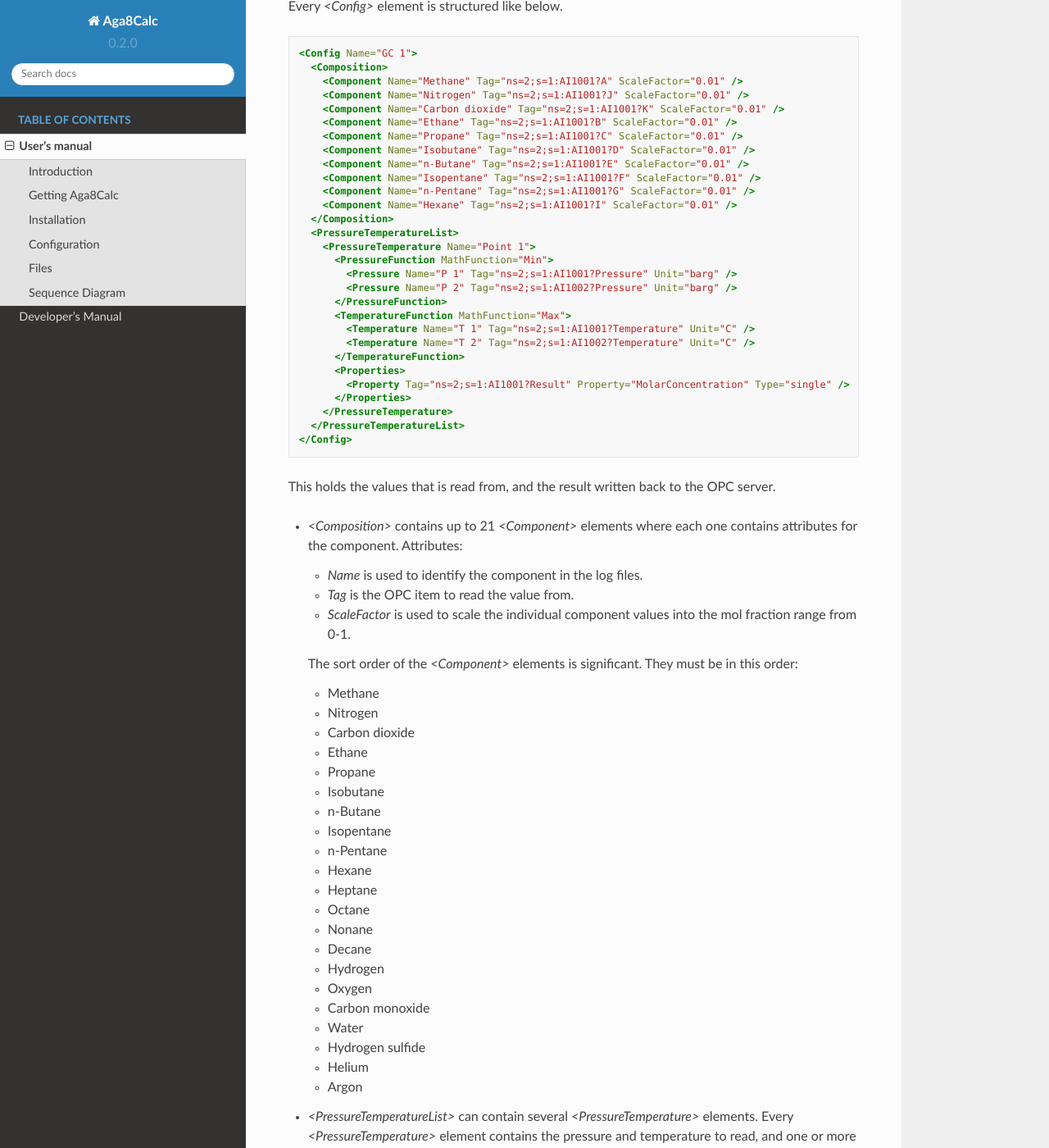
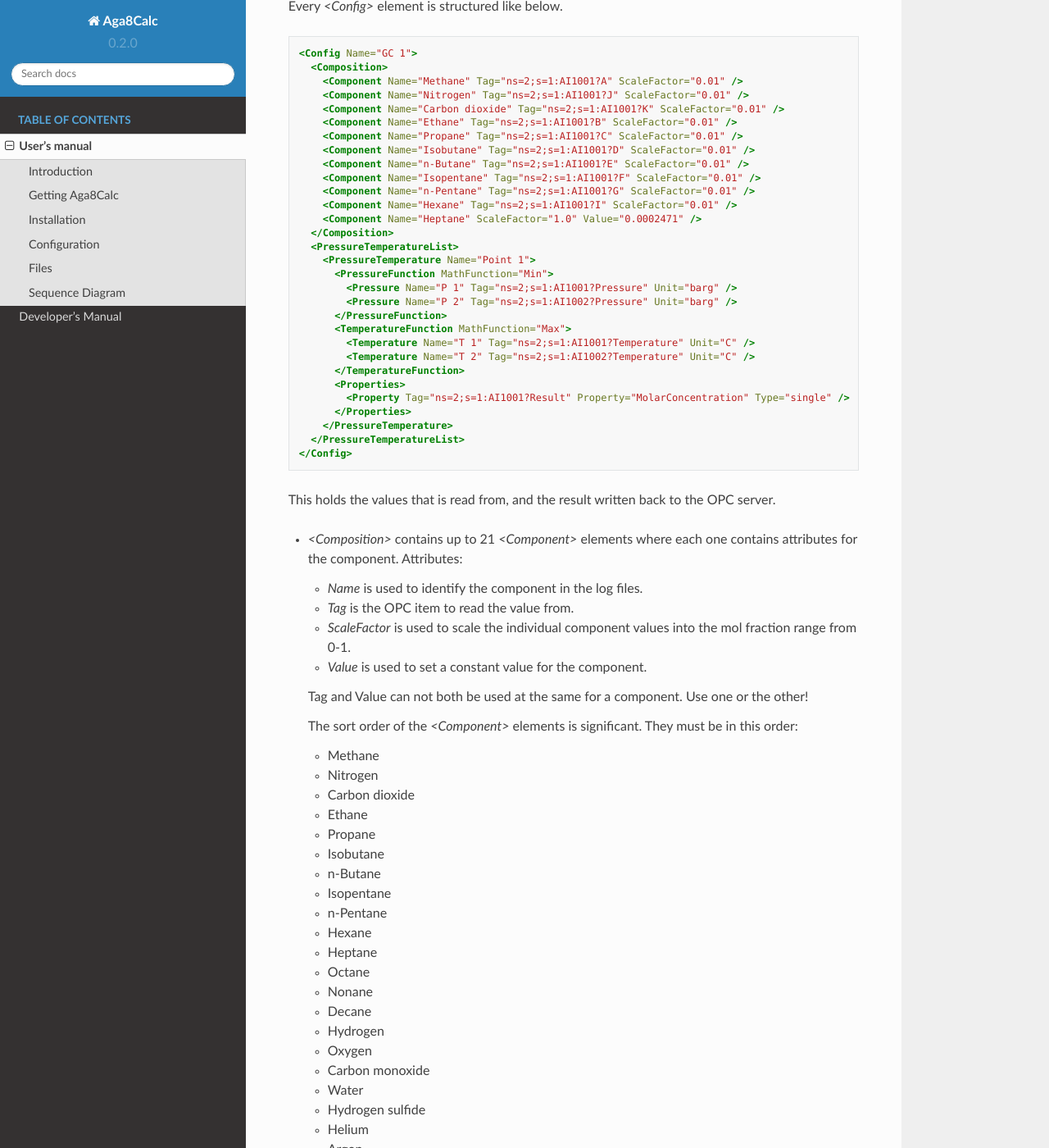
Before and after one commit to equinor/Aga8Calc, a Sphinx documentation site: the page built from docs/usermanual.rst, in a window 1280 px wide and 1400 px high, scrolled down 3320 px. Shown: the whole window at 82% size. Built offline with Sphinx 7.4.7 and the Read the Docs theme 2.0.0, drawn with Linux system fonts in a browser that asks for light colours; some of the changed text lies outside the part shown.

Commit message:
Update doc

```diff
--- a/docs/usermanual.rst
+++ b/docs/usermanual.rst
@@ -185,6 +185,7 @@ Every `<Config>` element is structured like below.
         <Component Name="Isopentane" Tag="ns=2;s=1:AI1001?F" ScaleFactor="0.01" />
         <Component Name="n-Pentane" Tag="ns=2;s=1:AI1001?G" ScaleFactor="0.01" />
         <Component Name="Hexane" Tag="ns=2;s=1:AI1001?I" ScaleFactor="0.01" />
+        <Component Name="Heptane" ScaleFactor="1.0" Value="0.0002471" />
       </Composition>
       <PressureTemperatureList>
         <PressureTemperature Name="Point 1">
@@ -212,6 +213,9 @@ This holds the values that is read from, and the result written back to the OPC
     - `Name` is used to identify the component in the log files.
     - `Tag` is the OPC item to read the value from.
     - `ScaleFactor` is used to scale the individual component values into the mol fraction range from 0-1.
+    - `Value` is used to set a constant value for the component.
+
+    Tag and Value can not both be used at the same for a component. Use one or the other!
 
     The sort order of the `<Component>` elements is significant.
     They must be in this order:
@@ -328,6 +332,7 @@ A complete configuration file could look like this.
             <Component Name="Isopentane" Tag="ns=2;s=1:AI1001?F" ScaleFactor="0.01" />
             <Component Name="n-Pentane" Tag="ns=2;s=1:AI1001?G" ScaleFactor="0.01" />
             <Component Name="Hexane" Tag="ns=2;s=1:AI1001?I" ScaleFactor="0.01" />
+            <Component Name="Heptane" ScaleFactor="1.0" Value="0.0002471" />
           </Composition>
           <PressureTemperatureList>
             <PressureTemperature Name="Point 1">
```
